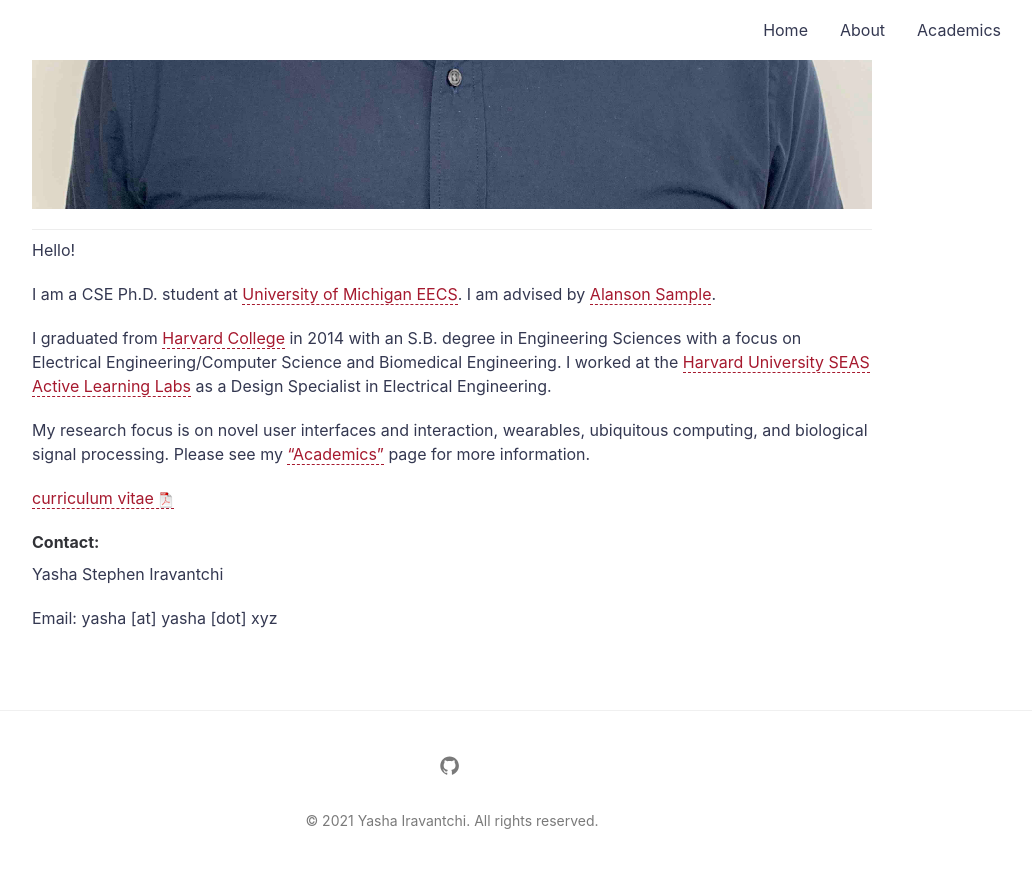
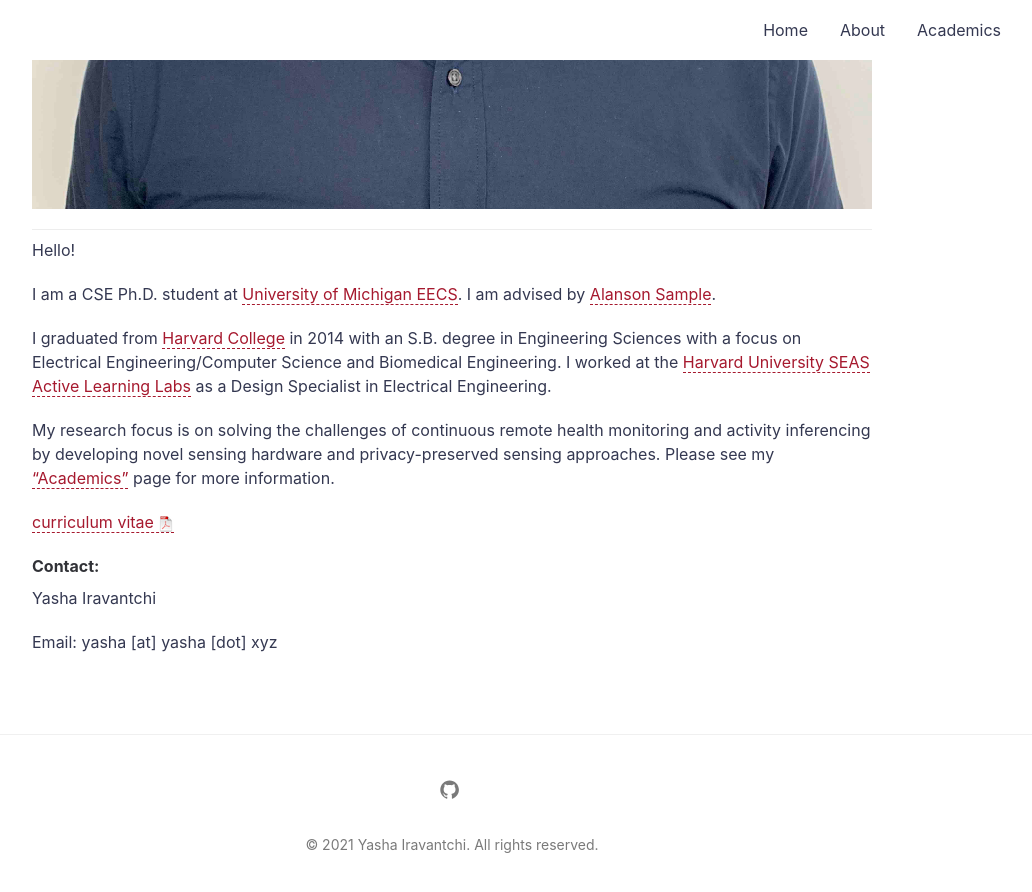
Before and after one commit to yashairavantchi/yashairavantchi.github.io, a Jekyll site: the page built from about.md, in a window 1280 px wide and 900 px high, scrolled down 951 px. Shown: the top 892 px of the window, without its empty margins (188-1220 px from the left). Built offline with Jekyll 4.4.1, drawn with Linux system fonts in a browser that asks for light colours.

Commit message:
PM Update

```diff
--- a/about.md
+++ b/about.md
@@ -16,12 +16,12 @@ I am a CSE Ph.D. student at [University of Michigan EECS](https://www.eecs.umich
 I graduated from [Harvard College](https://college.harvard.edu) in 2014 with an S.B. degree in Engineering Sciences with a focus on Electrical Engineering/Computer Science and Biomedical Engineering. I worked at the
 [Harvard University SEAS Active Learning Labs](https://www.seas.harvard.edu/active-learning-labs) as a Design Specialist in Electrical Engineering.
 
-My research focus is on novel user interfaces and interaction, wearables, ubiquitous computing, and biological signal processing. Please see my ["Academics"]({{ BASE_PATH }}/academics/) page for more information.
+My research focus is on solving the challenges of continuous remote health monitoring and activity inferencing by developing novel sensing hardware and privacy-preserved sensing approaches. Please see my ["Academics"]({{ BASE_PATH }}/academics/) page for more information.
 
 [curriculum vitae ![CV as pdf](/assets/icons16/pdf-icon.png)]({{ BASE_PATH }}/assets/pdf/IravantchiCV.pdf)
 
 #### Contact:
 
-Yasha Stephen Iravantchi
+Yasha Iravantchi
 
 Email: yasha [at] yasha [dot] xyz
```
Also changed, not shown: _posts/2019-05-06-Interferi.md (+1 -1 lines), _posts/2021-05-10-PrivacyMic.md (added, +15 -0 lines), academics.md (+4 -0 lines), 1 other file.
